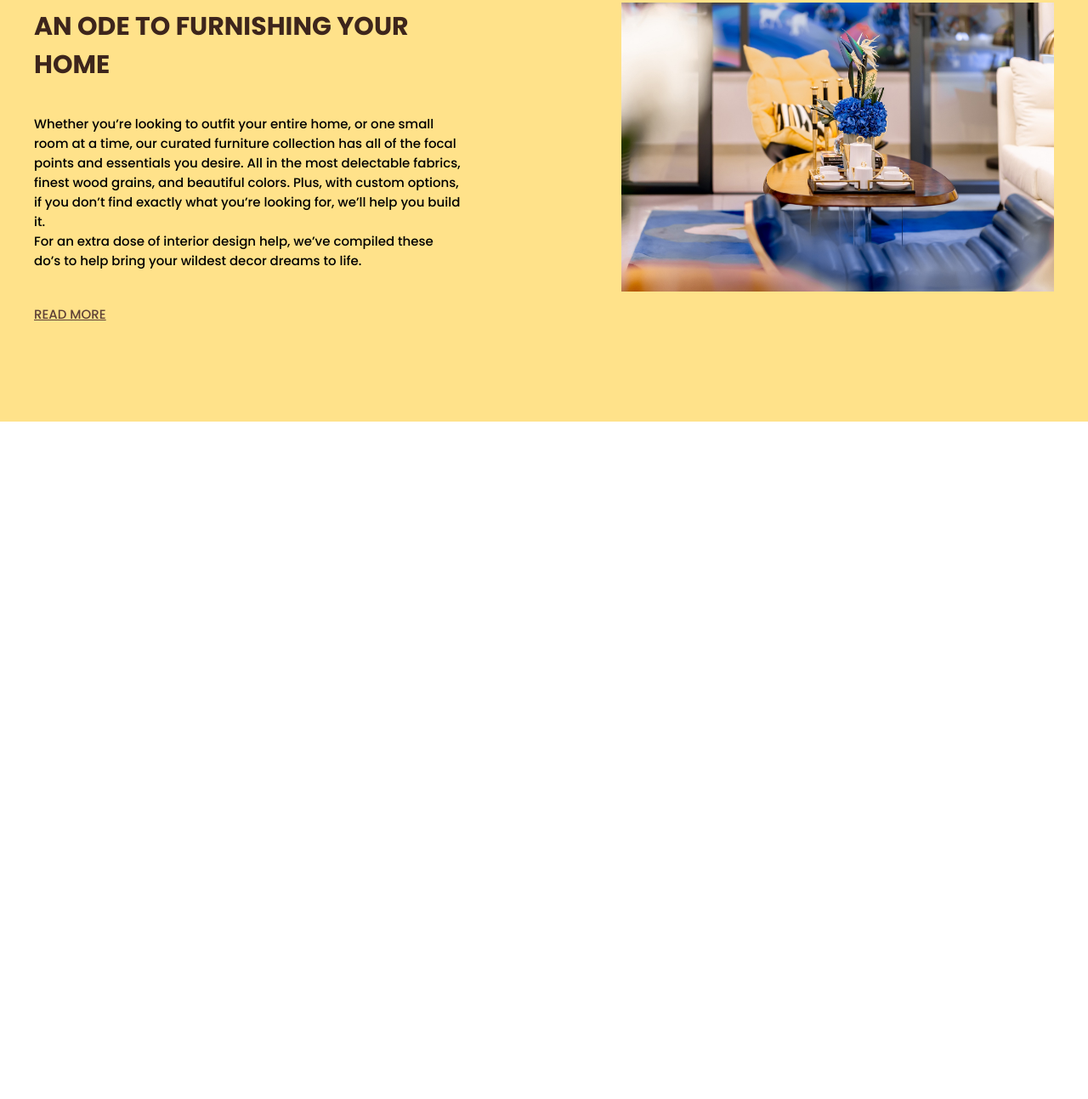
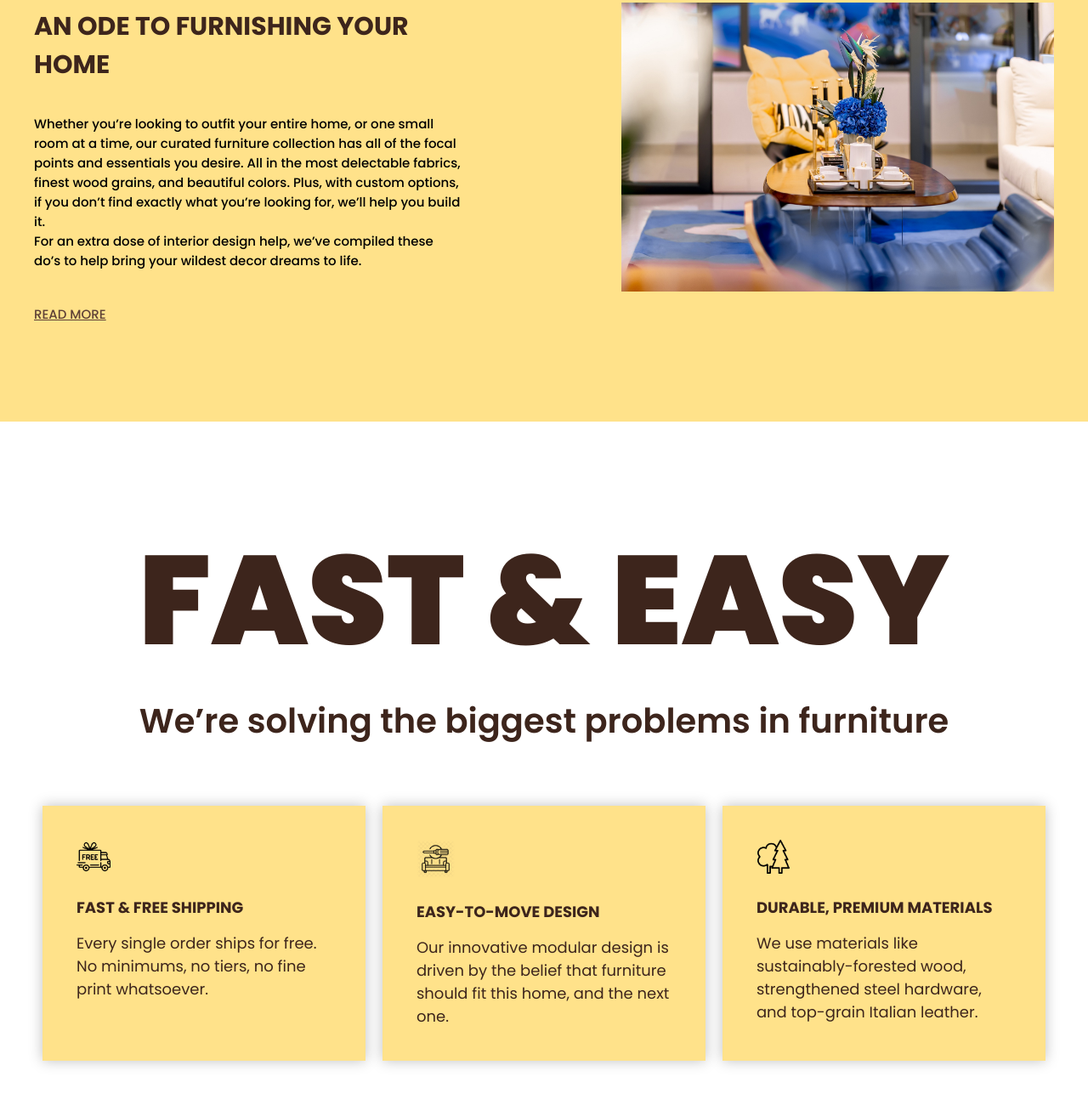
Before and after one commit to drobitko91/Web-page-Furniture-, a plain HTML site: page index.html in a window 1280 px wide. Shown: the part 2154-3447 px from the top of the page at 85% size. Before the commit the page ends 2650 px from the top, so only its background shows below. Drawn offline with Linux system fonts and the light colour scheme.

Commit message:
created Section block

```diff
--- a/index.html
+++ b/index.html
@@ -157,7 +157,7 @@
         <!-- /container -->
     </section>
 
-    <section class="about">
+    <section class="section about">
         <div class="container">
             <div class="about__wrapper">
                 <div class="about__block">
@@ -177,6 +177,61 @@
         <!-- /container -->
     </section>
 
+    <section class="section">
+        <div class="container">
+            <h2 class="process_title">FAST & EASY</h2>
+            <h3 class="process_subtitle">We’re solving the biggest problems in furniture</h3>
+
+            <!-- <div class="wrapper">
+                <div class="blok">
+
+                </div>
+            </div>
+        </div> -->
+
+        <div class="wrapper">
+            <div class="block">
+                <div class="info__item down">
+                    <div class="info__img">
+                        <img src="./Pictures/delivery_icon.png" alt="fast_truck_icon" width="40" height="40">
+                    </div>
+                    <h3 class="info__title">Fast & free shipping</h3>
+                    <P class="info__text">
+                        Every single order ships for free. No minimums, no tiers, no fine print whatsoever.</P>
+                </div>
+            </div>
+            <!-- /Info__block -->
+
+            <div class="block">
+                <div class="info__item down">
+                    <div class="info__img">
+                        <img src="./Pictures/furniture-repair.png" alt="furniture_repaire_icon" width="45" height="45">
+                    </div>
+                    <h3 class="info__title">Easy-to-move design</h3>
+                    <P class="info__text">
+                        Our innovative modular design is driven by the belief that furniture should fit this home, and the next one.
+                    </P>
+                </div>
+            </div>
+            <!-- /Info__block -->
+
+            <div class="block">
+                <div class="info__item down">
+                    <div class="info__img">
+                        <img src="./Pictures/trees-icon.png" alt="trees_icon" width="40" height="40">
+                    </div>
+                    <h3 class="info__title">Durable, premium materials</h3>
+                    <P class="info__text">We use materials like sustainably-forested wood, strengthened steel hardware, and top-grain Italian leather.</P>
+                </div>
+            </div>
+            <!-- /Info__block -->
+
+        </div>
+                <!-- /container -->
+    </section>
+
+    <div style="height: 40vh"></div>
+
 
 </body>
 </html>
--- a/style.css
+++ b/style.css
@@ -358,3 +358,27 @@ p {
 }
 
 /* about end */
+
+
+/* process start */
+
+.down {
+    height: 300px;
+}
+
+.process_title {
+    font-size: 148px;
+    font-weight: 900;
+    text-transform: uppercase;
+    color: #3D251C;
+    text-align: center;
+
+}
+
+.process_subtitle {
+    font-size: 40px;
+    font-weight: 600;
+    color:#3D251C;
+    text-align: center;
+}
+/* process end */
```
Also changed, not shown: Pictures/furniture-repair.png (added), Pictures/trees-icon.png (added), Pictures/truck-icon.png (added).
